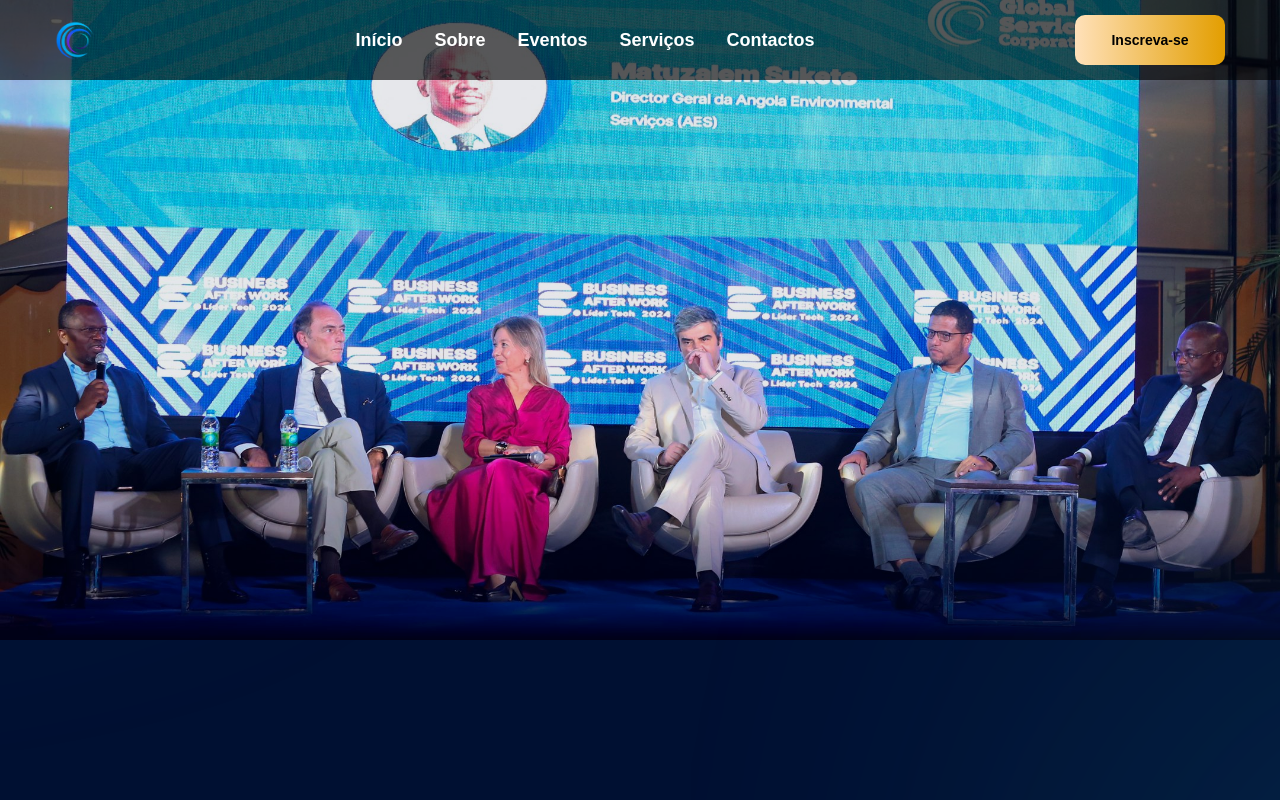
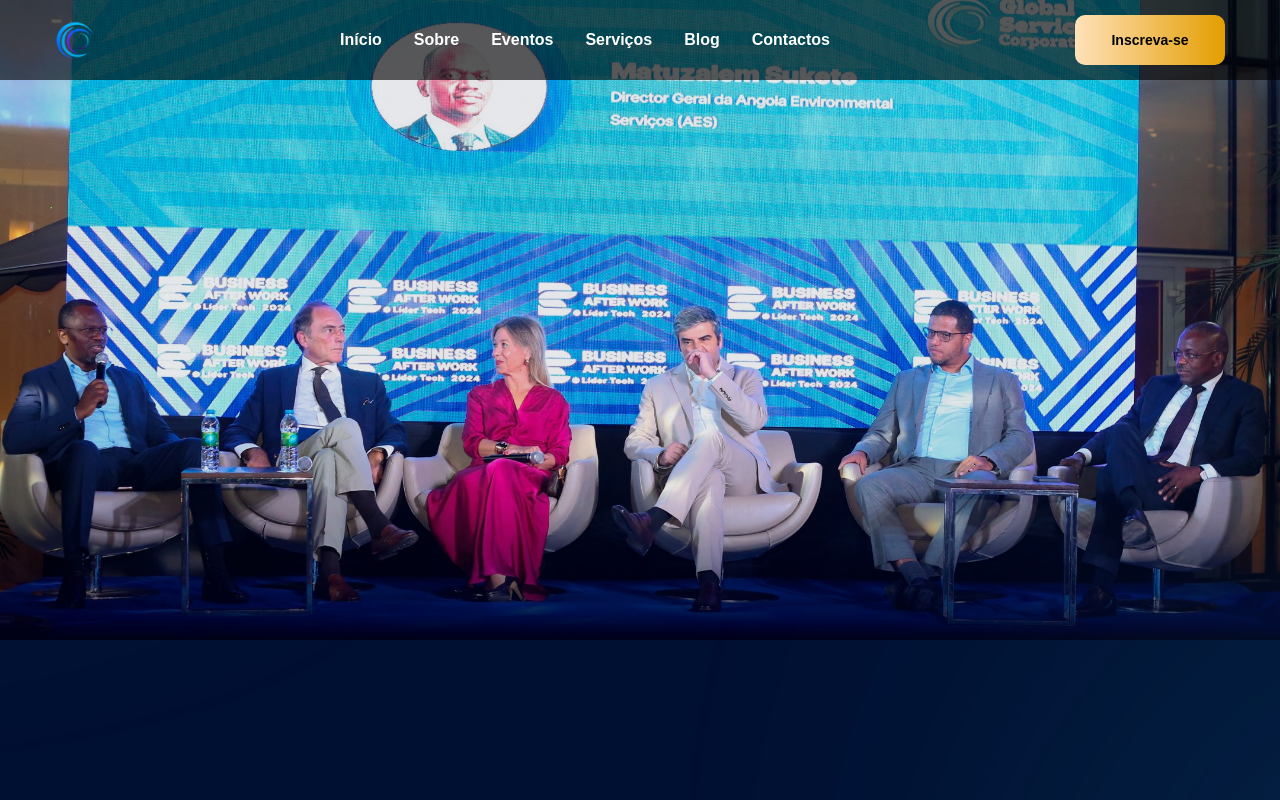
Before and after one commit to Global-Services-Corporation/website-react, a React (Vite) app: page / in a window 1280 px wide. Shown: the top 800 px of the page. Built offline with nearby package versions, Linux system fonts and the light colour scheme.

Commit message:
Alterando o home

```diff
--- a/src/components/header.tsx
+++ b/src/components/header.tsx
@@ -41,7 +41,12 @@ export const Header = () => {
 		{
 			title: "Serviços",
 			link: "/",
-			open: "services",
+			open: "produtos",
+		},
+		{
+			title: "Blog",
+			link: "/",
+			open: "blog",
 		},
 		{
 			title: "Contactos",
@@ -77,7 +82,7 @@ export const Header = () => {
 						key={index}
 						to={menu.link}
 						onClick={menu.open ? (e) => scrollTo(e, menu.open) : undefined}
-						className="text-white text-lg font-bold  hover:border-b-4 hover:border-[#30CBE8] hover:text-[#30CBE8]"
+						className="text-white text-base font-bold  hover:border-b-4 hover:border-[#30CBE8] hover:text-[#30CBE8]"
 					>
 						{menu.title}
 					</Link>
--- a/src/containers/LandingPage/Blog.tsx
+++ b/src/containers/LandingPage/Blog.tsx
@@ -67,11 +67,12 @@ Matuzalém também trabalhou em empresas como: Empresa Nacional de Electricidade
 	]
 
 	return (
-		<section className="w-full flex flex-col justify-center gap-12 py-24 max-sm:py-12 items-center z-40">
+		<section className="w-full flex flex-col justify-center gap-12 py-24 max-sm:py-12 items-center z-40" id="blog">
 			<div className="w-full flex flex-col items-center gap-5 justify-center">
-				<p className="font-bold text-4xl max-sm:text-2xl">Blog</p>
+				<p className="font-bold text-4xl max-sm:text-2xl">Feed de Notícias</p>
 				<p className="text-[#c5c5c5] max-sm:text-sm text-center max-sm:w-2/3">
-					Esteja atualizado sobre todas as novidades da Global Services Corporation
+					Esteja atualizado sobre todas as novidades da Global Services
+					Corporation
 				</p>
 			</div>
 
--- a/src/containers/LandingPage/FormativeAction.tsx
+++ b/src/containers/LandingPage/NossosProdutos.tsx
@@ -12,7 +12,7 @@ import {
 	gestaoFinanceira,
 } from "../../assets/landing/FormativeAction"
 
-const FormativeAction: React.FC = () => {
+const NossosProdutos: React.FC = () => {
 	const [qtdSlide, setQtdSlide] = useState(3)
 	const [arrows, setArrows] = useState(false)
 
@@ -89,9 +89,12 @@ const FormativeAction: React.FC = () => {
 	]
 
 	return (
-		<section className="w-full flex flex-col justify-center gap-12 py-24 max-sm:py-12 items-center z-40">
+		<section
+			className="w-full flex flex-col justify-center gap-12 py-24 max-sm:py-12 items-center z-40"
+			id="produtos"
+		>
 			<div className="w-full flex flex-col items-center gap-5 justify-center">
-				<p className="font-bold text-4xl max-sm:text-2xl"> Ação Formativa</p>
+				<p className="font-bold text-4xl max-sm:text-2xl">Nossos Produtos</p>
 				<p className="text-[#c5c5c5] max-sm:text-sm text-center w-2/3">
 					Veja as soluções que a{" "}
 					<span className="text-[#30CBE8]">Global Services Corporation</span>{" "}
@@ -117,4 +120,4 @@ const FormativeAction: React.FC = () => {
 	)
 }
 
-export default FormativeAction
+export default NossosProdutos
--- a/src/views/landing/Home.tsx
+++ b/src/views/landing/Home.tsx
@@ -2,7 +2,7 @@ import AboutUs from "../../containers/LandingPage/AboutUs"
 import Services from "../../containers/LandingPage/Services"
 import EnterpriseSolution from "../../containers/LandingPage/EnterpriseSolution"
 import { elipse2 } from "../../assets"
-import FormativeAction from "../../containers/LandingPage/FormativeAction"
+import NossosProdutos from "../../containers/LandingPage/NossosProdutos"
 import Blog from "../../containers/LandingPage/Blog"
 import Newsletter from "../../containers/LandingPage/Newsletter"
 
@@ -30,7 +30,7 @@ const HomePage: React.FC = () => {
 				alt=""
 			/>
 			<EnterpriseSolution />
-			<FormativeAction />
+			<NossosProdutos />
 			<img
 				src={elipse2}
 				alt=""
```
